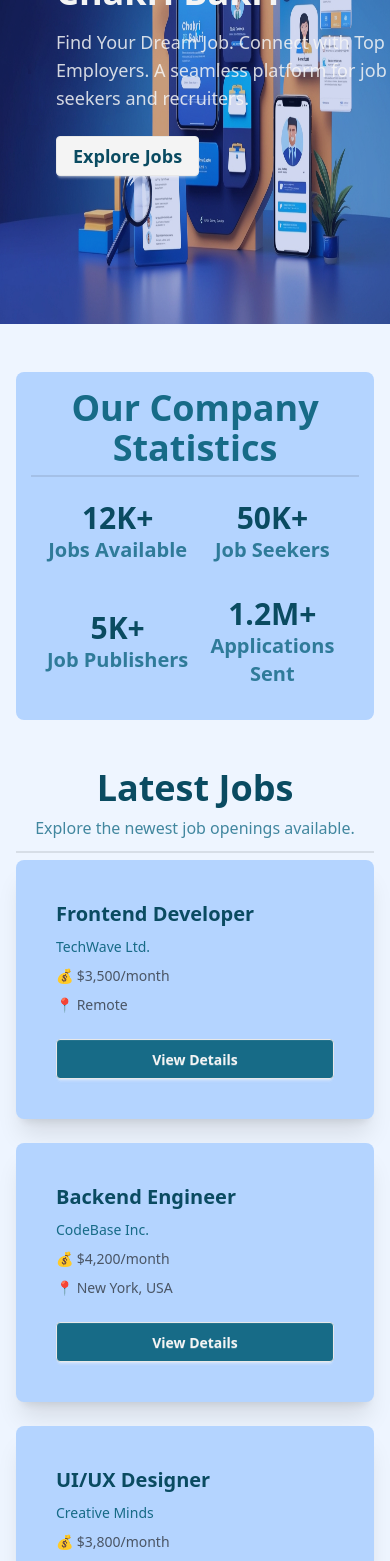
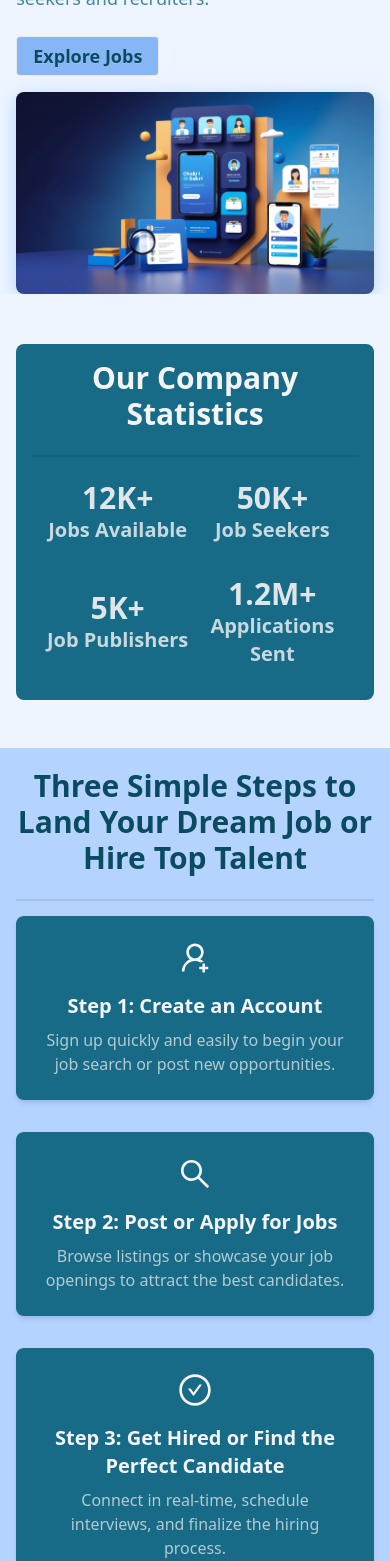
Before and after one commit to Motiur-Rahman-Dhrubo/Cakri-Bakri, a React (Vite) app: page / in a window 390 px wide. Shown: the part 240-1801 px from the top of the page. Built offline with nearby package versions, Linux system fonts and the light colour scheme; no server answers.

Commit message:
responsiveness done with addition setion

```diff
--- a/src/component/HomePage/Banner.jsx
+++ b/src/component/HomePage/Banner.jsx
@@ -1,26 +1,33 @@
 import banner from "../../assets/Banner-1.jpg"
 export default function Banner() {
   return (
-    <section className="relative w-full h-[500px] flex items-center justify-center overflow-hidden">
+    <section className="max-sm:pt-10 relative w-full md:h-[500px] flex flex-col max-sm:gap-y-4 md:flex-row items-center justify-center overflow-hidden">
     {/* Background Image */}
     <img
       src={banner}
       alt="Chakri Bakri Banner"
-      className="absolute inset-0 w-full h-full "
+      className="max-sm:hidden absolute inset-0 w-full h-full "
     />
 
     {/* Overlay */}
-    <div className="absolute inset-0 bg-blue-800/20"></div>
+    <div className="max-sm:hidden absolute inset-0 bg-blue-800/20"></div>
 
     {/* Content */}
-    <div className="absolute z-10 left-14">
-      <h1 className="text-4xl md:text-6xl text-cb-white font-bold">Chakri Bakri</h1>
-      <p className="mt-4 text-lg text-cb-white/85 md:w-[450px]">
+    <div className="md:absolute z-10 left-14 max-sm:w-11/12">
+      <h1 className="text-5xl md:text-6xl text-cb-primary md:text-cb-white font-bold">Chakri Bakri</h1>
+      <p className="mt-4 text-lg text-cb-primary/80 md:text-cb-white/85 md:w-[450px]">
         Find Your Dream Job. Connect with Top Employers. A seamless platform for job seekers and recruiters.
       </p>
-      <button className="mt-6 btn text-lg bg-cb-white text-cb-secondary">Explore Jobs</button>
+      <button className="mt-6 btn text-lg bg-cb-btn md:bg-cb-white text-cb-secondary md:text-cb-secondary">Explore Jobs</button>
+    </div>
+
+    <div className="w-11/12 mx-auto rounded-lg">
+    <img
+      src={banner}
+      alt="Chakri Bakri Banner"
+      className="w-full h-full rounded-lg drop-shadow-[0_4px_10px_var(--color-cb-card)]"
+    />
     </div>
   </section>
-
   )
 }
--- a/src/component/HomePage/LeteastJobs.jsx
+++ b/src/component/HomePage/LeteastJobs.jsx
@@ -30,8 +30,8 @@ export default function LeteastJobs() {
       <div className="container mx-auto px-4">
         {/* Section Heading */}
         <div className="text-center mb-1">
-          <h2 className="text-4xl font-bold text-cb-secondary">Latest Jobs</h2>
-          <p className="text-cb-primary/80 mt-2">Explore the newest job openings available.</p>
+          <h2 className="text-3xl md:text-4xl font-bold text-cb-secondary">Latest Jobs</h2>
+          <p className="text-cb-primary/80 mt-2 md:mt-4">Explore the newest job openings available.</p>
         </div>
         <div className="divider my-0"></div>
         {/* Job Cards Grid */}
--- /dev/null
+++ b/src/component/HomePage/Overview.jsx
@@ -0,0 +1,71 @@
+import {
+  AiOutlineUserAdd,
+  AiOutlineSearch,
+  AiOutlineCheckCircle,
+} from "react-icons/ai";
+export default function Overview() {
+  return (
+    <section className="bg-cb-card py-5 mt-12">
+      <div className="w-11/12 mx-auto text-center">
+        {/* Section Heading */}
+        <h2 className="text-3xl md:text-4xl font-bold text-cb-secondary mb-4">
+          Three Simple Steps to Land Your Dream Job or Hire Top Talent
+        </h2>
+        <p className="text-gray-700 mb-3 max-sm:hidden">
+          Effortlessly navigate your hiring journey with our streamlined
+          process.
+        </p>
+        <div className="divider my-0 mb-2"></div>
+        {/* Steps Grid */}
+        <div className="grid grid-cols-1 md:grid-cols-3 gap-8">
+          {/* Step 1 */}
+          <div className="bg-cb-primary rounded-lg p-6 shadow-md">
+            <div className="text-cb-white text-4xl mb-4 flex justify-center">
+              <AiOutlineUserAdd />
+            </div>
+            <h3 className="text-xl font-semibold text-cb-white mb-2">
+              Step 1: Create an Account
+            </h3>
+            <p className="text-cb-white/70">
+              Sign up quickly and easily to begin your job search or post new
+              opportunities.
+            </p>
+          </div>
+          {/* Step 2 */}
+          <div className="bg-cb-primary rounded-lg p-6 shadow-md">
+            <div className="text-cb-white text-4xl mb-4 flex justify-center">
+              <AiOutlineSearch />
+            </div>
+            <h3 className="text-xl font-semibold text-cb-white mb-2">
+              Step 2: Post or Apply for Jobs
+            </h3>
+            <p className="text-cb-white/70">
+              Browse listings or showcase your job openings to attract the best
+              candidates.
+            </p>
+          </div>
+          {/* Step 3 */}
+          <div className="bg-cb-primary rounded-lg p-6 shadow-md">
+            <div className="text-cb-white text-4xl mb-4 flex justify-center">
+              <AiOutlineCheckCircle />
+            </div>
+            <h3 className="text-xl font-semibold text-cb-white mb-2">
+              Step 3: Get Hired or Find the Perfect Candidate
+            </h3>
+            <p className="text-cb-white/70">
+              Connect in real-time, schedule interviews, and finalize the hiring
+              process.
+            </p>
+          </div>
+        </div>
+
+        {/* Optional CTA Button */}
+        <div className="mt-5">
+          <button className="btn bg-[#176B87] text-white hover:bg-[#0a4b61] px-8 py-3">
+            Get Started
+          </button>
+        </div>
+      </div>
+    </section>
+  );
+}
--- a/src/component/HomePage/StatsOverlay.jsx
+++ b/src/component/HomePage/StatsOverlay.jsx
@@ -2,26 +2,26 @@ import React from "react";
 
 export default function StatsOverlay() {
   return (
-    <div className="mt-12 relative w-11/12 mx-auto bg-cb-card text-primary-content py-4 md:py-6 rounded-lg">
-      <h2 className="text-center text-cb-primary text-4xl font-bold">Our Company Statistics</h2>
+    <div className="mt-5 md:mt-12 relative w-11/12 mx-auto bg-cb-primary text-primary-content py-4 md:py-6 rounded-lg">
+      <h2 className="text-center max-sm:px-3 text-cb-white text-3xl md:text-4xl font-bold mb-4">Our Company Statistics</h2>
       <div className="divider w-11/12 mx-auto my-0"></div>
       {/* Content */}
       <div className="relative z-10 max-w-6xl mx-auto px-6 md:px-12 flex flex-wrap justify-between items-center text-center">
         <div className="w-1/2 md:w-1/4 py-4">
-          <h2 className="text-3xl font-bold text-cb-secondary">12K+</h2>
-          <p className="text-xl font-semibold text-cb-primary/85">Jobs Available</p>
+          <h2 className="text-3xl font-bold text-cb-white/90">12K+</h2>
+          <p className="text-xl font-semibold text-cb-white/80">Jobs Available</p>
         </div>
         <div className="w-1/2 md:w-1/4 py-4">
-          <h2 className="text-3xl font-bold text-cb-secondary">50K+</h2>
-          <p className="text-xl font-semibold text-cb-primary/85">Job Seekers</p>
+          <h2 className="text-3xl font-bold text-cb-white/90">50K+</h2>
+          <p className="text-xl font-semibold text-cb-white/80">Job Seekers</p>
         </div>
         <div className="w-1/2 md:w-1/4 py-4">
-          <h2 className="text-3xl font-bold text-cb-secondary">5K+</h2>
-          <p className="text-xl font-semibold text-cb-primary/85">Job Publishers</p>
+          <h2 className="text-3xl font-bold text-cb-white/90">5K+</h2>
+          <p className="text-xl font-semibold text-cb-white/80">Job Publishers</p>
         </div>
         <div className="w-1/2 md:w-1/4 py-4">
-          <h2 className="text-3xl font-bold text-cb-secondary">1.2M+</h2>
-          <p className="text-xl font-semibold text-cb-primary/85">Applications Sent</p>
+          <h2 className="text-3xl font-bold text-cb-white/90">1.2M+</h2>
+          <p className="text-xl font-semibold text-cb-white/80">Applications Sent</p>
         </div>
       </div>
     </div>
--- a/src/component/HomePage/Testimonial.jsx
+++ b/src/component/HomePage/Testimonial.jsx
@@ -27,23 +27,23 @@ export default function Testimonials() {
     },
   ];
   return (
-    <section className="py-12 bg-[#EEF5FF]">
+    <section className="py-5 bg-cb-card mb-12">
       <div className="max-w-5xl mx-auto text-center">
-        <h2 className="text-3xl font-bold text-[#176B87]">What Our Users Say</h2>
-        <p className="text-lg text-gray-600 mt-2">See how Cakri-Bakri has helped professionals grow.</p>
+        <h2 className="text-3xl md:text-4xl font-bold text-cb-secondary">What Our Users Say</h2>
+        <p className="text-lg text-cb-secondary/80 mt-4">See how Cakri-Bakri has helped professionals grow.</p>
       </div>
       <div className="divider w-11/12 mx-auto my-0"></div>
-      <div className="carousel w-11/12 mx-auto grid grid-cols-3 mt-8">
+      <div className="carousel w-11/12 mx-auto grid grid-cols-1 md:grid-cols-3 max-sm:gap-y-3 mt-4 md:mt-8">
         {testimonials.map((testimonial) => (
           <div key={testimonial.id} className="carousel-item w-full justify-center">
-            <div className="bg-[#B4D4FF] p-6 rounded-lg shadow-lg max-w-lg mx-4 flex flex-col items-center text-center">
-              <FaQuoteLeft className="text-4xl text-[#176B87] mb-3" />
-              <p className="text-gray-800 text-lg font-medium">{testimonial.message}</p>
+            <div className="bg-cb-primary p-6 rounded-lg shadow-lg max-w-lg mx-4 flex flex-col items-center text-center">
+              <FaQuoteLeft className="text-4xl text-cb-white mb-3" />
+              <p className="text-cb-white/95 text-lg font-medium">{testimonial.message}</p>
               <div className="mt-4 flex items-center gap-3">
-                <img src={testimonial.image} alt={testimonial.name} className="w-12 h-12 rounded-full border-2 border-[#176B87]" />
-                <div>
-                  <h4 className="text-[#176B87] font-semibold">{testimonial.name}</h4>
-                  <p className="text-sm text-gray-700">{testimonial.role}</p>
+                <img src={testimonial.image} alt={testimonial.name} className="w-12 h-12 rounded-full border-2 border-cb-white/80" />
+                <div className="text-left">
+                  <h4 className="text-cb-white/85 font-semibold">{testimonial.name}</h4>
+                  <p className="text-sm text-cb-white/70">{testimonial.role}</p>
                 </div>
               </div>
             </div>
--- a/src/pages/Home/Home.jsx
+++ b/src/pages/Home/Home.jsx
@@ -1,6 +1,7 @@
 
 import Banner from "../../component/HomePage/Banner";
 import LeteastJobs from "../../component/HomePage/LeteastJobs";
+import Overview from "../../component/HomePage/Overview";
 import StatsOverlay from "../../component/HomePage/StatsOverlay";
 import Testimonials from "../../component/HomePage/Testimonial";
 
@@ -11,7 +12,7 @@ const Home = () => {
     <Banner />
     </div>
     <StatsOverlay />
-
+    <Overview />
     <LeteastJobs />
 
     <Testimonials />
```
